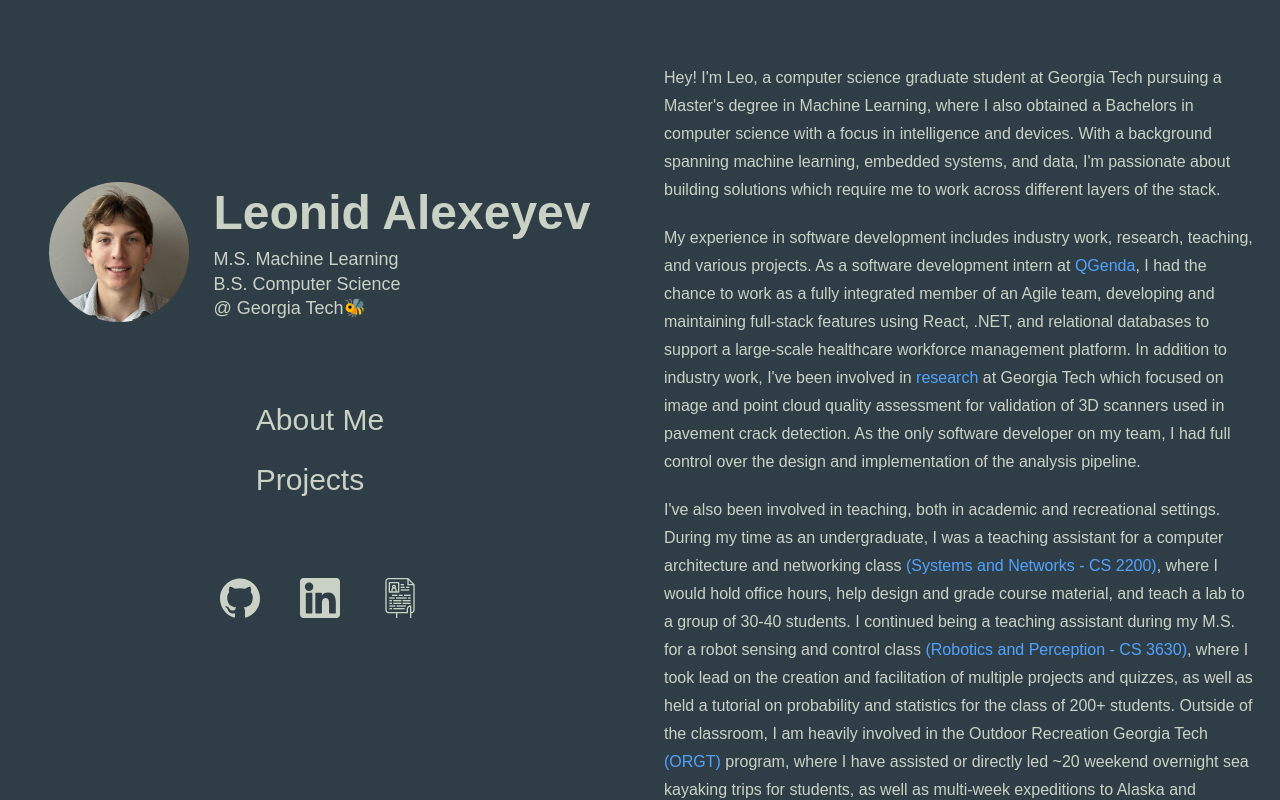
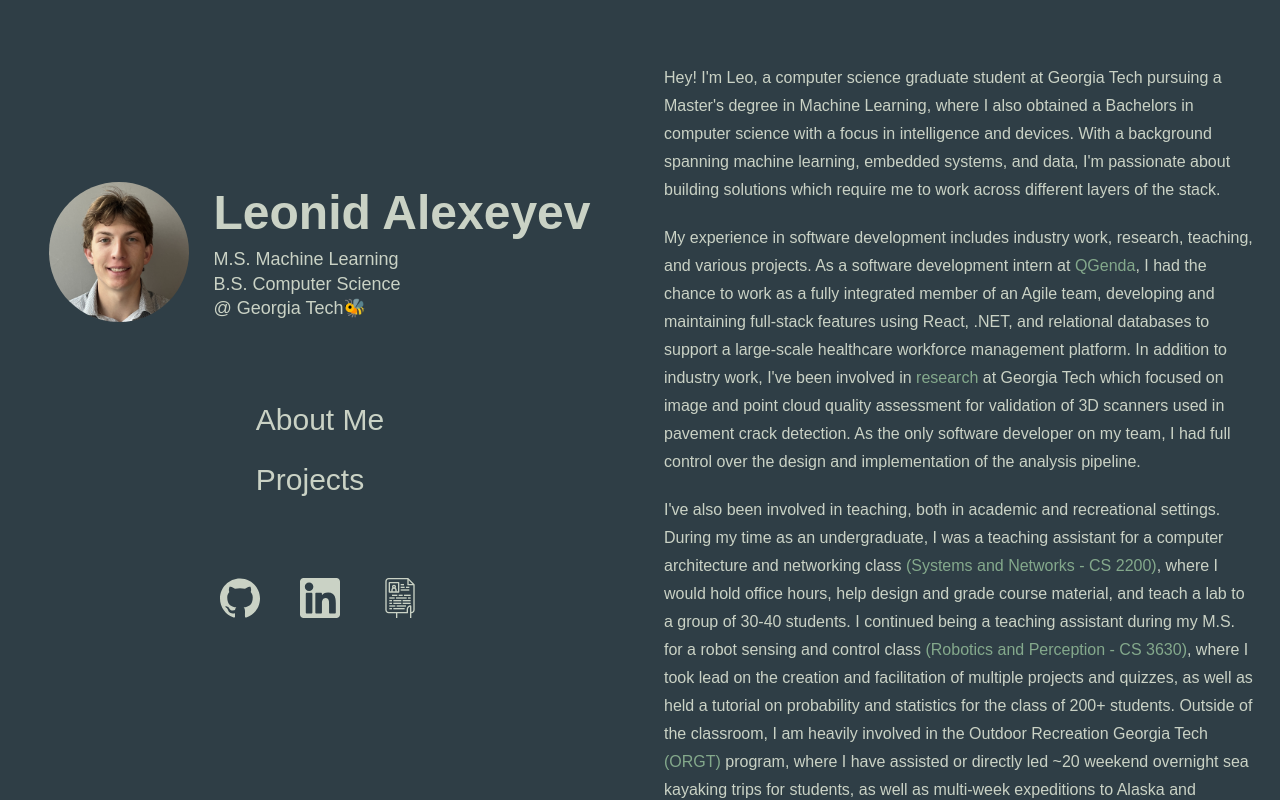
Before and after one commit to lalexeyev/portfolio, a Next.js app: page / in a window 1280 px wide. Built offline with nearby package versions, Linux system fonts and the light colour scheme.

Commit message:
Change color of links

```diff
--- a/src/app/page.tsx
+++ b/src/app/page.tsx
@@ -18,7 +18,7 @@ export default function Home() {
           href="https://www.qgenda.com"
           target="_blank"
           rel="noopener noreferrer"
-          className="text-blue-400 hover:underline"
+          className="text-[#84a98c] hover:underline"
         >
           QGenda
         </a>,
@@ -27,7 +27,7 @@ export default function Home() {
           href="https://www.vip-consortium.org/teams/smart-city-infrastructure"
           target="_blank"
           rel="noopener noreferrer"
-          className="text-blue-400 hover:underline"
+          className="text-[#84a98c] hover:underline"
         >
           research
         </a>
@@ -37,7 +37,7 @@ export default function Home() {
           href="/table-of-contents.pdf"
           target="_blank"
           rel="noopener noreferrer"
-          className="text-blue-400 hover:underline"
+          className="text-[#84a98c] hover:underline"
         >
           (Systems and Networks - CS 2200)
         </a>,
@@ -46,7 +46,7 @@ export default function Home() {
           href="https://dellaert.github.io/25F-3630/"
           target="_blank"
           rel="noopener noreferrer"
-          className="text-blue-400 hover:underline"
+          className="text-[#84a98c] hover:underline"
         >
           (Robotics and Perception - CS 3630)
         </a>,
@@ -55,7 +55,7 @@ export default function Home() {
           href="https://crc.gatech.edu/orgt_volunteer/"
           target="_blank"
           rel="noopener noreferrer"
-          className="text-blue-400 hover:underline"
+          className="text-[#84a98c] hover:underline"
         >
           (ORGT)
         </a>
```
